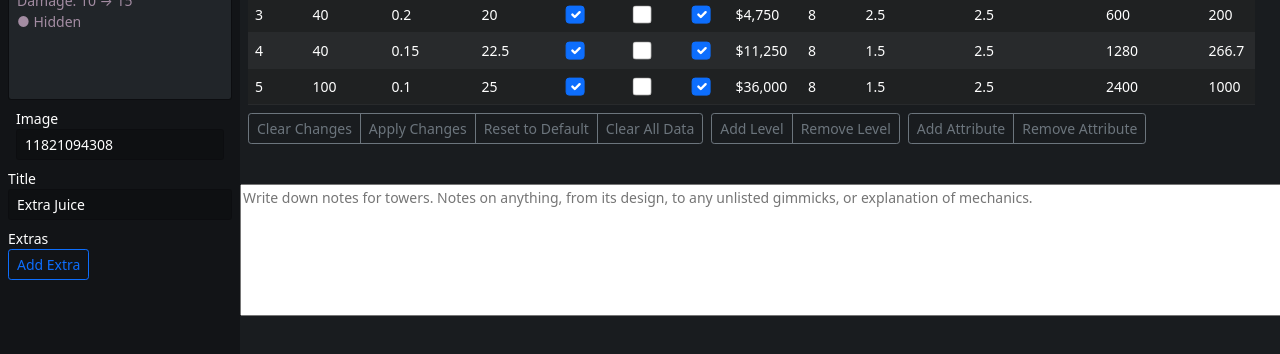
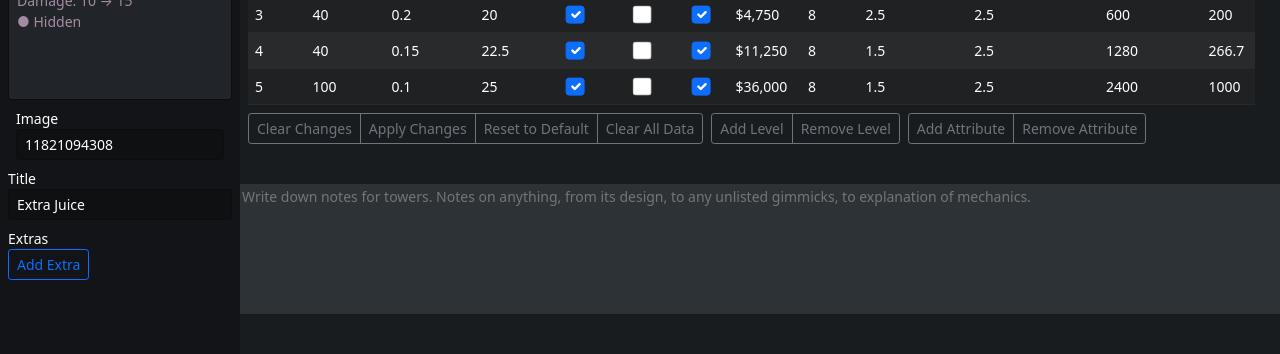
Before and after one commit to tds-stat-editor-fork/tds-stat-editor-fork.github.io, a plain HTML site: page index.html in a window 1280 px wide. Shown: the part 218-572 px from the top of the page. Drawn offline with nearby package versions, Linux system fonts and the light colour scheme; no server answers.

Commit message:
nvm this looks bum

```diff
--- a/Styles/Dashboard.css
+++ b/Styles/Dashboard.css
@@ -81,6 +81,12 @@ main > header {
     padding: 0.5em;
     min-width: 4em;
     width: 100%;
+}
+
+.i-hate-my-life{
+    color: #fff;
+    background-color: rgb(45, 50, 55);
+    border: none;
 }
 
 .table-cell-input-md {
@@ -212,6 +218,10 @@ main > header {
     color: inherit;
 }
 
+i-hate-my-life {
+
+}
+
 .sidebar-heading {
     font-size: 0.75rem;
     text-transform: uppercase;
--- a/index.html
+++ b/index.html
@@ -429,7 +429,7 @@
 
             <!-- The Thing! With The Curve Thing!-->
             <div id="i-have-no-idea-what-im-doing">
-                <textarea id="i-hate-my-life" rows="6" cols="150" placeholder="Write down notes for towers. Notes on anything, from its design, to any unlisted gimmicks, or explanation of mechanics."></textarea>
+                <textarea class="i-hate-my-life" rows="6" cols="150" placeholder="Write down notes for towers. Notes on anything, from its design, to any unlisted gimmicks, to explanation of mechanics."></textarea>
             </div>
 
             <!-- Body JSON -->
```
